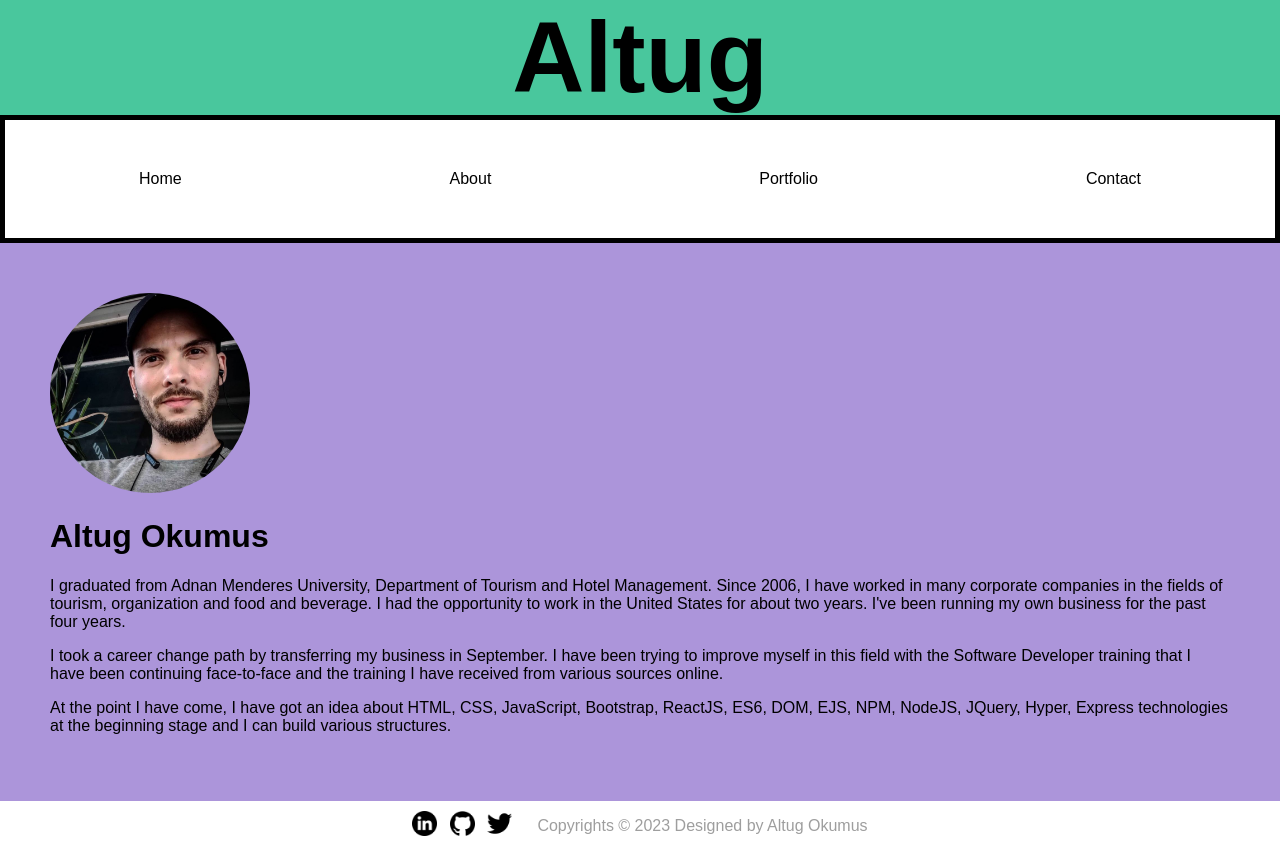
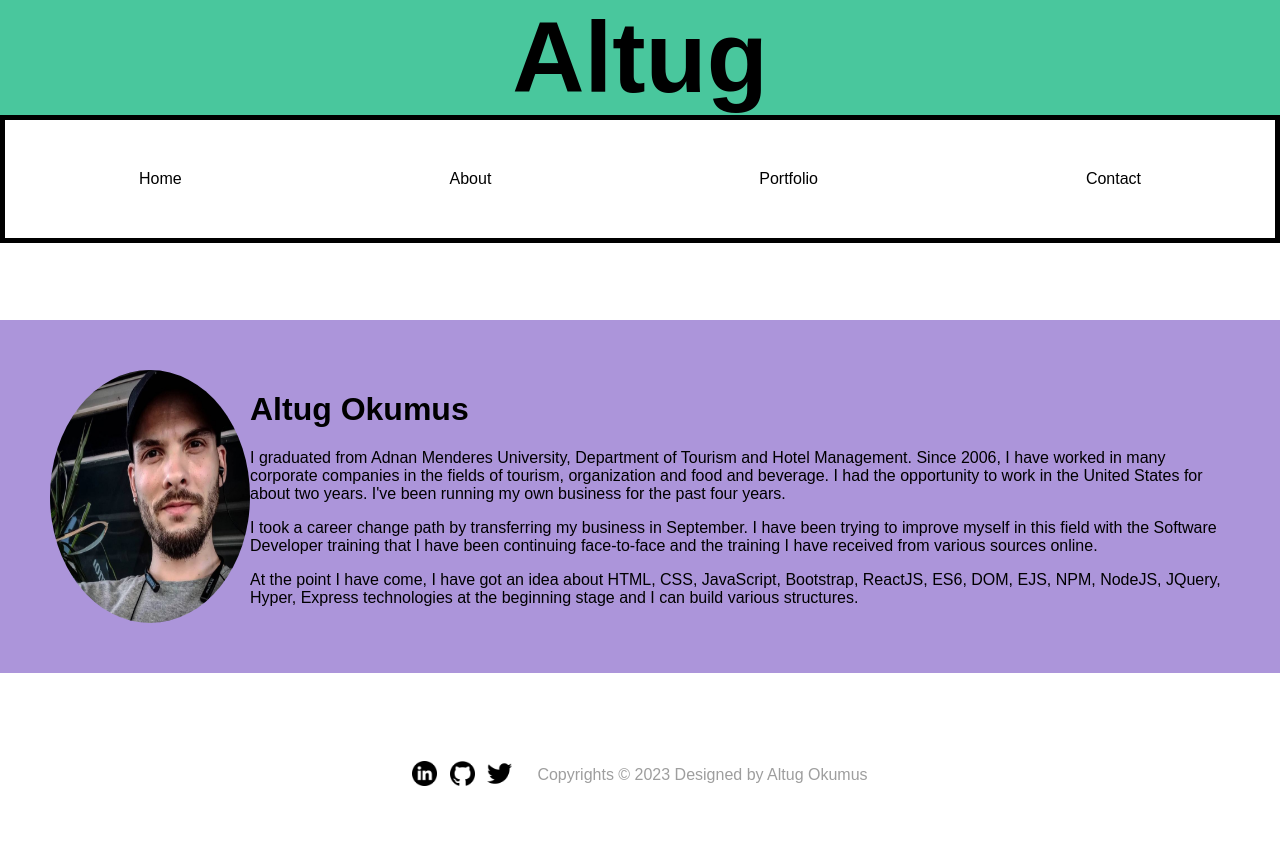
Before and after one commit to altugokumus/my-portfolio-site, a Next.js app: page /about in a window 1280 px wide. After the commit the page ends 800 px from the top, so only its background shows below. Built offline with nearby package versions, Linux system fonts and the light colour scheme.

Commit message:
some changes

```diff
--- a/src/app/about/page.jsx
+++ b/src/app/about/page.jsx
@@ -4,10 +4,12 @@ const About = () => {
   return (
     <div className='about'>
         <img className='photo' src="photo.jpg" alt="photo" />
-        <h1>Altug Okumus</h1>
-        <p>I graduated from Adnan Menderes University, Department of Tourism and Hotel Management. Since 2006, I have worked in many corporate companies in the fields of tourism, organization and food and beverage. I had the opportunity to work in the United States for about two years. I've been running my own business for the past four years.</p>
-        <p>I took a career change path by transferring my business in September. I have been trying to improve myself in this field with the Software Developer training that I have been continuing face-to-face and the training I have received from various sources online.</p>
-        <p>At the point I have come, I have got an idea about HTML, CSS, JavaScript, Bootstrap, ReactJS, ES6, DOM, EJS, NPM, NodeJS, JQuery, Hyper, Express technologies at the beginning stage and I can build various structures.</p>
+        <div>
+          <h1>Altug Okumus</h1>
+          <p>I graduated from Adnan Menderes University, Department of Tourism and Hotel Management. Since 2006, I have worked in many corporate companies in the fields of tourism, organization and food and beverage. I had the opportunity to work in the United States for about two years. I've been running my own business for the past four years.</p>
+          <p>I took a career change path by transferring my business in September. I have been trying to improve myself in this field with the Software Developer training that I have been continuing face-to-face and the training I have received from various sources online.</p>
+          <p>At the point I have come, I have got an idea about HTML, CSS, JavaScript, Bootstrap, ReactJS, ES6, DOM, EJS, NPM, NodeJS, JQuery, Hyper, Express technologies at the beginning stage and I can build various structures.</p>
+        </div>
     </div>
   )
 }
--- a/src/app/globals.css
+++ b/src/app/globals.css
@@ -70,6 +70,7 @@ body{
 }
 
 .about{
+  display: flex;
   background-color: #ac95da;
   padding: 50px;
 }
```
